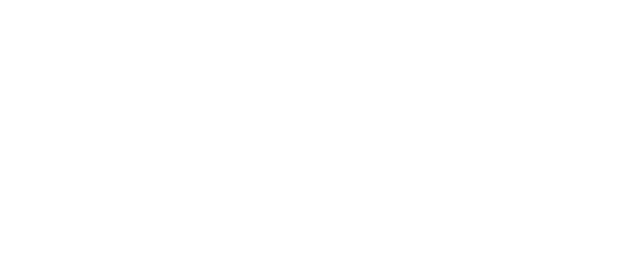
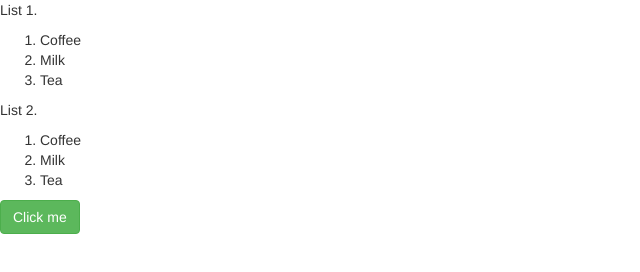
Before and after one commit to TaraAdhikari/HTML_CSS_JQuery_Ajax_primary_examples, a plain HTML site: page Jquery/ul_li-first-child.html in a window 1280 px wide. Shown: the whole page, without its empty margins (0-640 px from the left). Drawn offline with nearby package versions, Linux system fonts and the light colour scheme.

Commit message:
list added

```diff
--- a/Jquery/ul_li-first-child.html
+++ b/Jquery/ul_li-first-child.html
@@ -6,10 +6,29 @@
     <link rel="stylesheet" href="https://maxcdn.bootstrapcdn.com/bootstrap/3.3.7/css/bootstrap.min.css" integrity="sha384-BVYiiSIFeK1dGmJRAkycuHAHRg32OmUcww7on3RYdg4Va+PmSTsz/K68vbdEjh4u" crossorigin="anonymous">
     <script src="https://ajax.googleapis.com/ajax/libs/jquery/3.1.1/jquery.min.js"></script>
     <script>
+        $(document).ready(function(){
+            $("button").click(function () {
+                $("ol li:first-child").hide();
+
+            });
+        });
 
     </script>
 </head>
 <body>
+<p> List 1.</p>
+<ol>
+    <li> Coffee</li>
+    <li> Milk</li>
+    <li> Tea</li>
+</ol>
+<p> List 2.</p>
+<ol>
+    <li> Coffee</li>
+    <li> Milk</li>
+    <li> Tea</li>
+</ol>
+<button class="btn btn-success">Click me</button>
 
 
 </body>
```
Also changed, not shown: Jquery/click.html (+8 -1 lines).
